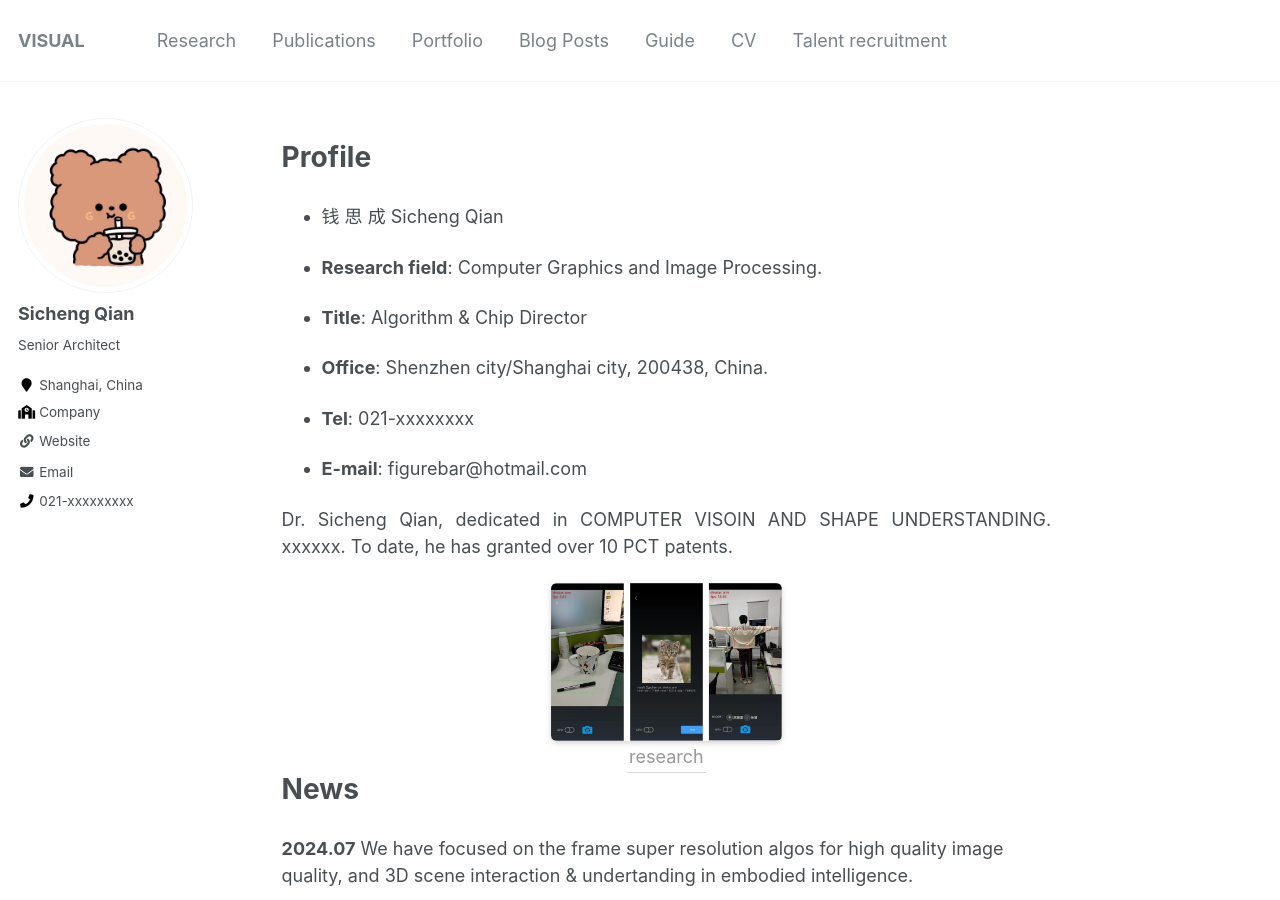
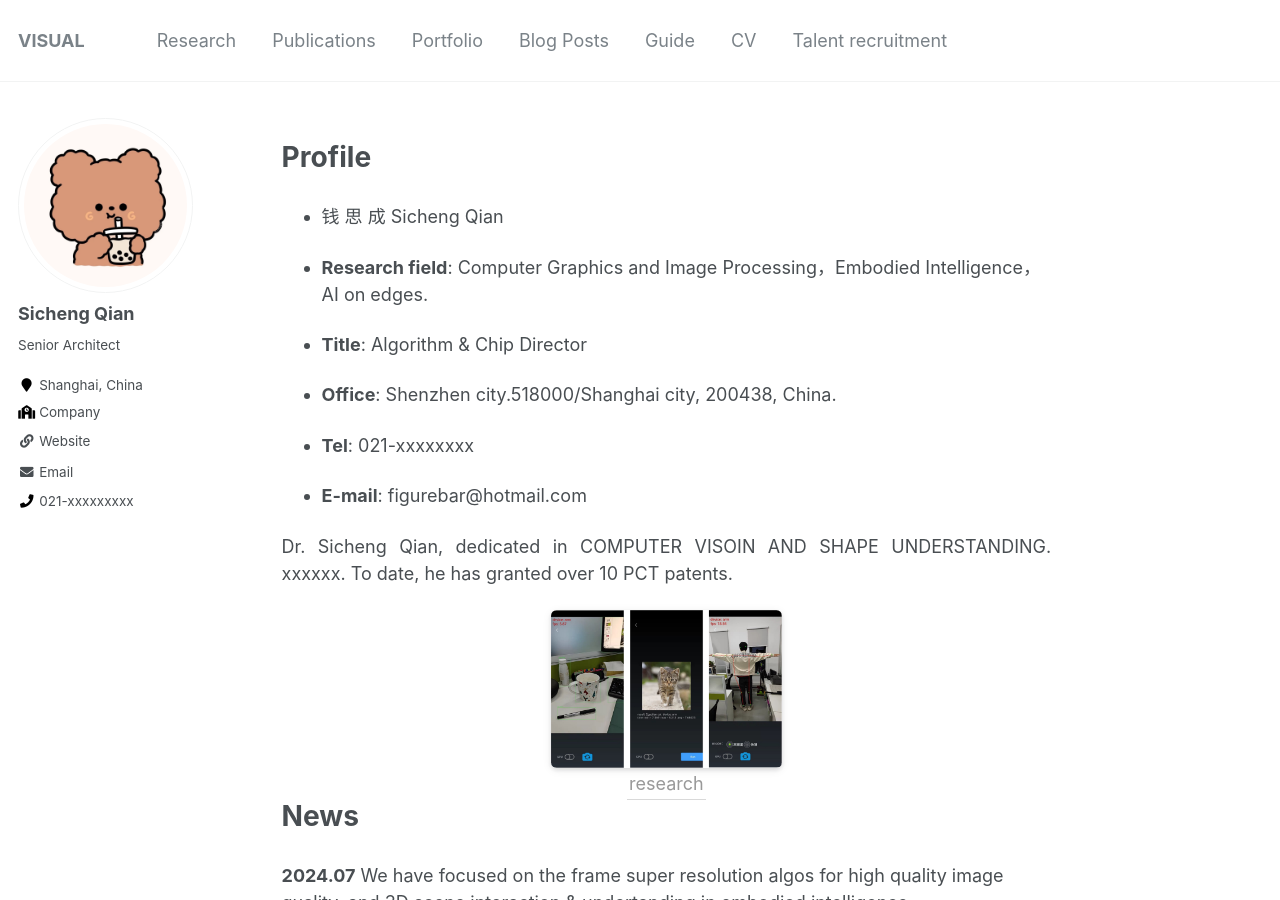
Before and after one commit to aqsc/aqsc.github.io, a Jekyll site: the page built from _pages/about.md, in a window 1280 px wide and 900 px high. Built offline with Jekyll 4.4.1, drawn with Linux system fonts in a browser that asks for light colours.

Commit message:
Update about.md

```diff
--- a/_pages/about.md
+++ b/_pages/about.md
@@ -13,11 +13,11 @@ redirect_from:
 
 - 钱 思 成 Sicheng Qian
 
-- **Research field**: Computer Graphics and Image Processing.
+- **Research field**: Computer Graphics and Image Processing，Embodied Intelligence，AI on edges.
 
 - **Title**:  Algorithm & Chip Director
 
-- **Office**: Shenzhen city/Shanghai city, 200438, China.
+- **Office**: Shenzhen city.518000/Shanghai city, 200438, China.
 
 - **Tel**: 021-xxxxxxxx
 
```
